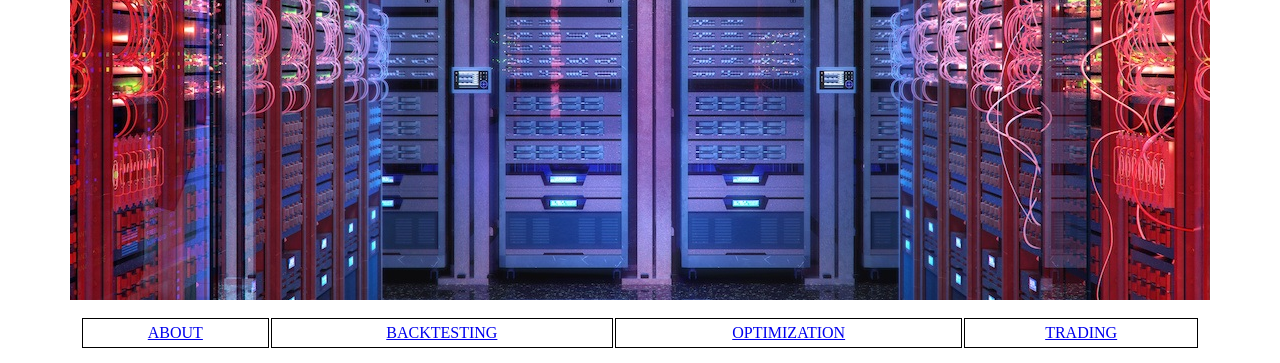
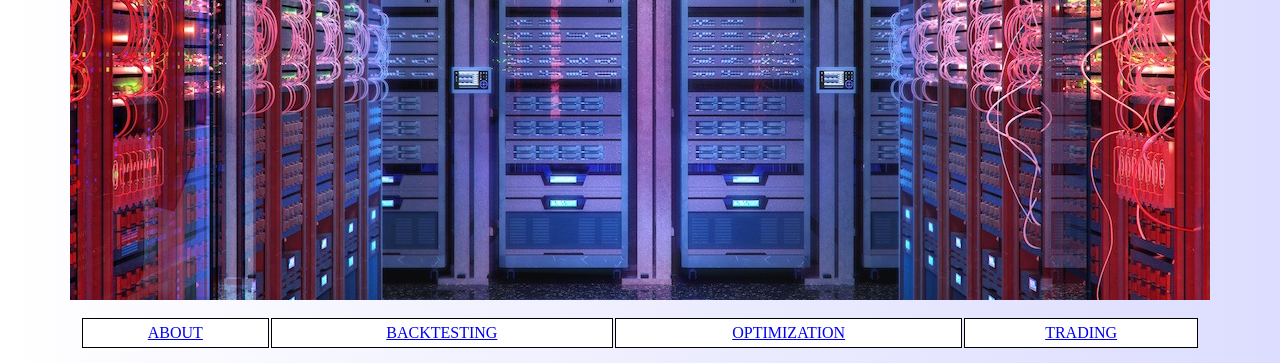
Before and after one commit to Salvo-com-hk/Salvo-com-hk.github.io, a plain HTML site: page index.html in a window 1280 px wide. Shown: the top 363 px of the page. Drawn offline with Linux system fonts and the light colour scheme.

Commit message:
minor style changes

```diff
--- a/style.css
+++ b/style.css
@@ -1,5 +1,7 @@
 body {
   margin-top: 0px;
+  background-image: linear-gradient(to right, #FFF, #DDF);
+  color: black;
 }
 table.menu {
   width: 70em;
```
Also changed, not shown: email2.png.
